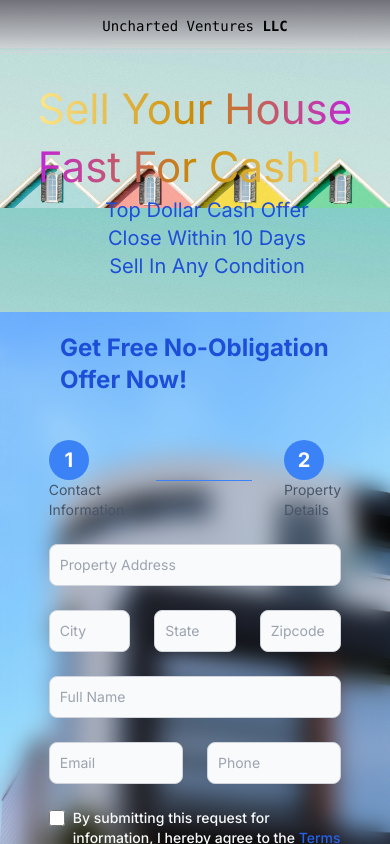
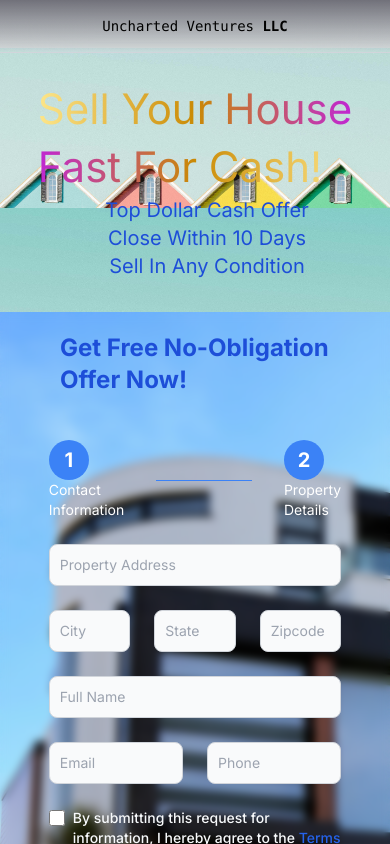
Before and after one commit to ainoyatov/uncharted-ventures, a Next.js app: page / in a window 390 px wide. Shown: the top 844 px of the page. Built offline with nearby package versions, Linux system fonts and the light colour scheme; some icons are missing.

Commit message:
backdrop blur added mobile cf

```diff
--- a/app/page.tsx
+++ b/app/page.tsx
@@ -53,8 +53,8 @@ export default function Home() {
           </div>
 
         </div>
-        <div className=" bg-image-main bg-cover ">
-          <div className="backdrop-blur-md">
+        <div className="bg-image-main bg-cover">
+          <div className="">
             <ContactFormMobile />
           </div>
         </div>
--- a/components/contact-forms/contactFormMobile.jsx
+++ b/components/contact-forms/contactFormMobile.jsx
@@ -17,19 +17,19 @@ const ContactFormMobile = () => {
     }
 
     return (
-        <form onSubmit={handleSubmit(onSubmit)} className='flex flex-col items-center'>
+        <form onSubmit={handleSubmit(onSubmit)} className='flex flex-col items-center backdrop-blur-sm'>
             <div className='mb-6 flex w-full max-xs:px-10 justify-center'>
                 <div className="text-blue-700 font-bold text-2xl p-5">Get Free No-Obligation Offer Now!</div>
             </div>
             <div className='flex flex-row place-items-center mb-6 w-3/4'>
                 <div className="flex flex-col">
                     <div className='flex p-4 items-center justify-center w-10 h-10 bg-blue-500 text-white text-xl font-bold rounded-full'>1</div>
-                    <div className="text-sm text-slate-600">Contact Information</div>
+                    <div className="text-sm text-white">Contact Information</div>
                 </div>
                 <div className='flex flex-col w-full h-px bg-blue-500 mx-8'></div>
                 <div className="flex flex-col">
                     <div className='flex p-4 items-center justify-center w-10 h-10 bg-blue-500 text-white text-xl font-bold rounded-full'>2</div>
-                    <div className="text-sm text-slate-600">Property Details</div>
+                    <div className="text-sm text-white">Property Details</div>
                 </div>
 
             </div>
```
